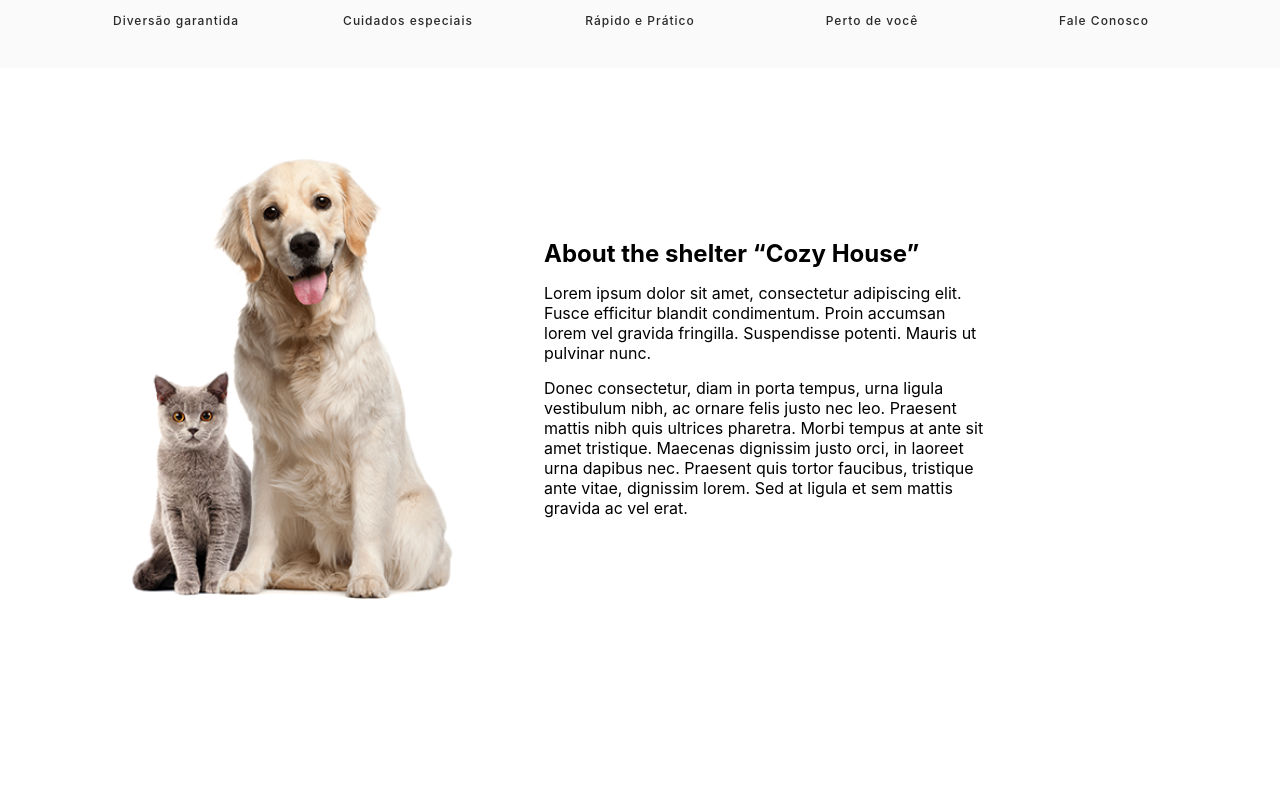
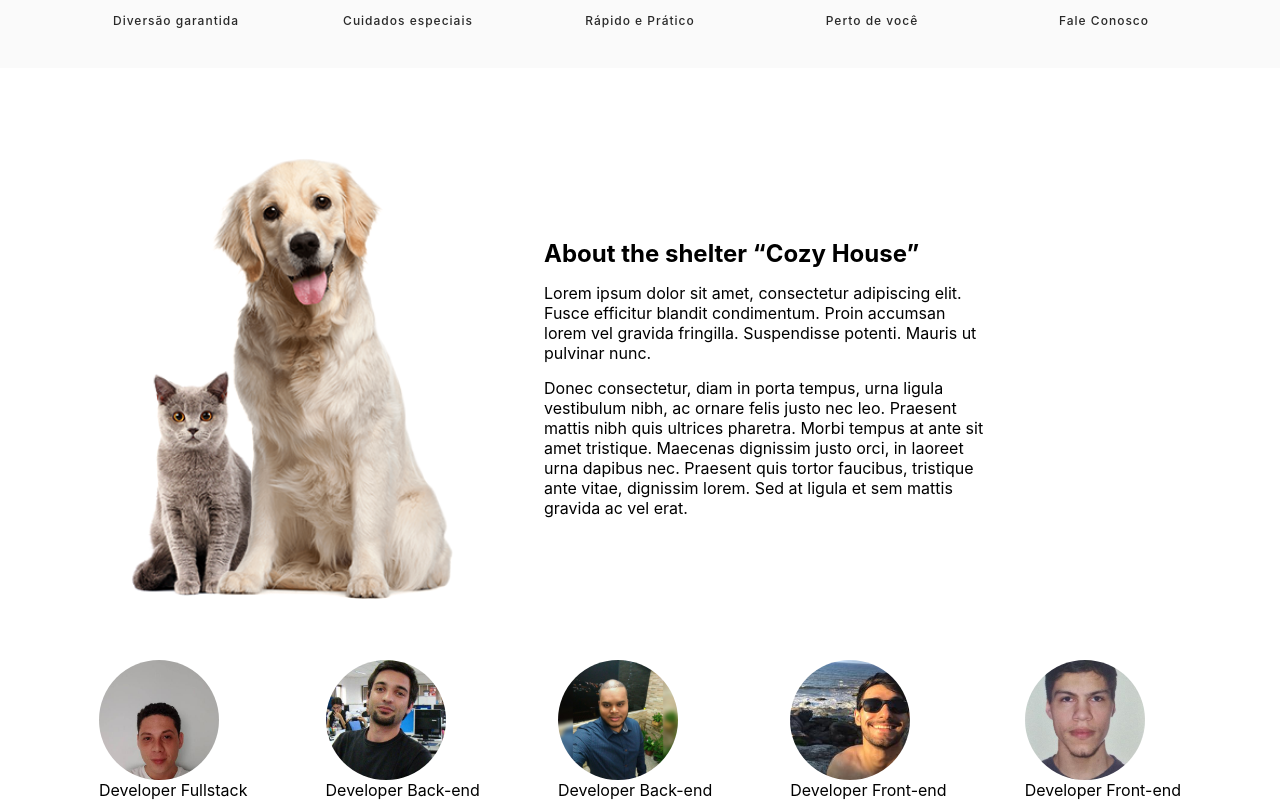
Before and after one commit to Dricosta/petpass, a React (Create React App) app: page / in a window 1280 px wide. Shown: the part 904-1704 px from the top of the page. Before the commit the page ends 1564 px from the top, so only its background shows below. Built offline with nearby package versions, Linux system fonts and the light colour scheme.

Commit message:
insert section developer-team

```diff
--- a/src/App.js
+++ b/src/App.js
@@ -1,7 +1,7 @@
 import React, { Component } from 'react';
 import './reset.scss'
-import Navbar from './components/Navbar/navbar.js';
-import Landpage from './pages/landpage/landpage.js'
+import Navbar from './components/Navbar';
+import Landpage from './pages/landpage'
 
 class App extends Component {
   render() {
--- a/src/components/Navbar/navbar.js
+++ b/src/components/Navbar/index.js
@@ -1,6 +1,6 @@
-import React from 'react';
-import logoPetpass  from '../../assets/petpass.png';
-import './navbar.scss';
+import React from 'react'
+import logoPetpass  from '../../assets/petpass.png'
+import './navbar.scss'
 
 class Navbar extends React.Component {
   constructor(props) {
--- a/src/pages/landpage/landpage.js
+++ b/src/pages/landpage/index.js
@@ -1,16 +1,11 @@
-import React, { Component } from 'react';
-import './landpage.scss';
-import bgAdriano from '../../assets/bgAdriano.jpeg';
-import bgJulio  from '../../assets/bgJulio.jpeg';
-import bgMarcelo from '../../assets/bgMarcelo.jpeg';
-import bgJoao from '../../assets/bgJoao.jpeg';
-import bgRodrigo from '../../assets/bgRodrigo.jpg';
-import ball from '../../assets/ball.svg';
-import cardiogram from '../../assets/cardiogram.svg';
-import clock from '../../assets/clock.svg';
-import pin from '../../assets/pin.svg';
-import phone from '../../assets/telephone.svg';
-import pets from '../../assets/Pets.png';
+import React, { Component } from 'react'
+import './landpage.scss'
+import ball from '../../assets/ball.svg'
+import cardiogram from '../../assets/cardiogram.svg'
+import clock from '../../assets/clock.svg'
+import pin from '../../assets/pin.svg'
+import phone from '../../assets/telephone.svg'
+import pets from '../../assets/Pets.png'
 
 class Landpage extends Component {
     render() {
@@ -67,6 +62,36 @@ class Landpage extends Component {
               </div>
             </div>
           </section>
+          <section className="Team-developer">
+            <div className="container">
+              <div className="Team-developer_main">
+                <div clasName="Team-developer_group">
+                  <div className="Team-developer_circle dev-joao"></div>
+                  <span>Developer Fullstack</span>
+                </div>
+
+                <div clasName="Team-developer_group">
+                  <div className="Team-developer_circle dev-marcelo"></div>
+                  <span>Developer Back-end</span>
+                </div>
+
+                <div clasName="Team-developer_group">
+                  <div className="Team-developer_circle dev-rodrigo"></div>
+                  <span>Developer Back-end</span>
+                </div>
+
+                <div clasName="Team-developer_group">
+                  <div className="Team-developer_circle dev-adriano"></div>
+                  <span>Developer Front-end</span>
+                </div>
+
+                <div clasName="Team-developer_group">
+                  <div className="Team-developer_circle dev-julio"></div>
+                  <span>Developer Front-end</span>
+                </div>
+              </div>
+            </div>
+          </section>
         </div>
       );
     }
--- a/src/pages/landpage/landpage.scss
+++ b/src/pages/landpage/landpage.scss
@@ -117,4 +117,51 @@
             }
         }
     }
+    .Team-developer{
+        &_main{
+            display: flex;
+            align-items: center;
+            justify-content: space-around;
+            width: 100%;
+        }
+        &_group{
+            display: flex;
+            flex-direction: column;
+        }
+        &_circle{
+            background: #282222;
+            width: 120px;
+            height: 120px;
+            border-radius: 200%;
+            display: flex;
+            justify-content: space-around;
+            align-items: center;
+            flex-direction: column;
+            img{
+                width: 50%;
+                max-width: 200px;
+                object-fit: cover;
+            }
+        }
+        .dev-joao{
+            background: url(../../assets/bgJoao.jpeg);
+            background-size: 100%;
+        }
+        .dev-marcelo{
+            background: url(../../assets/bgMarcelo.jpeg);
+            background-size: 100%;
+        }
+        .dev-rodrigo{
+            background: url(../../assets/bgRodrigo.jpg);
+            background-size: 100%;
+        }
+        .dev-adriano{
+            background: url(../../assets/bgAdriano.jpeg);
+            background-size: 100%;
+        }
+        .dev-julio{
+            background: url(../../assets/bgJulio.jpeg);
+            background-size: 100%;
+        }
+    }
 }
--- a/src/services/api.js
+++ b/src/services/api.js
@@ -1,5 +1,5 @@
 import axios from 'axios';
 
-const api = axios.create({ baseURL: '' });
+const api = axios.create({ baseURL: '/' });
 
 export default api;
```
Also changed, not shown: 1 other file (tests, documents, lock files or other folders).
